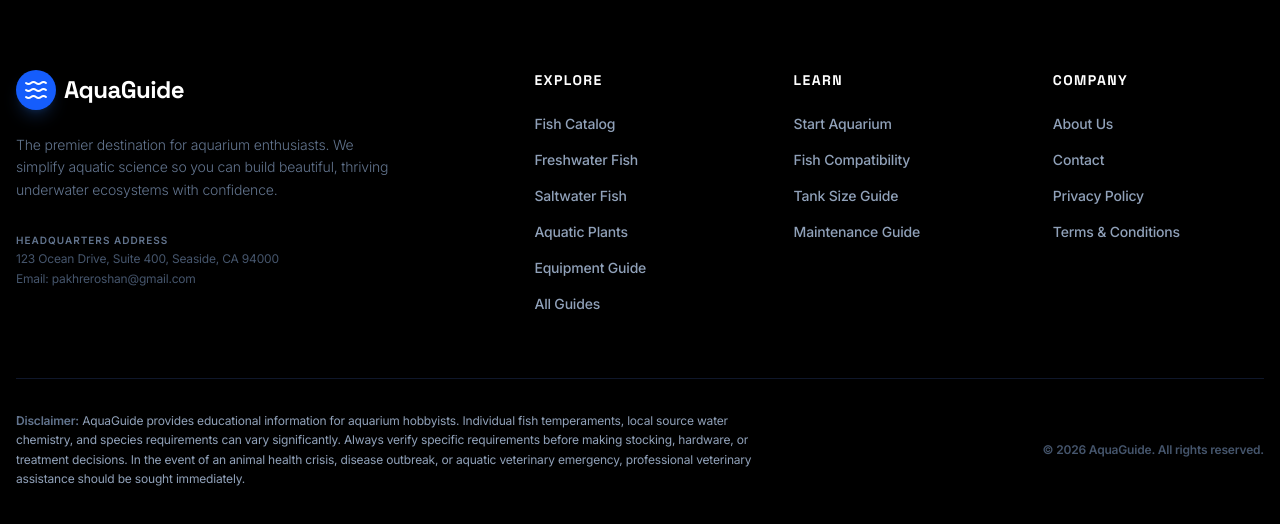
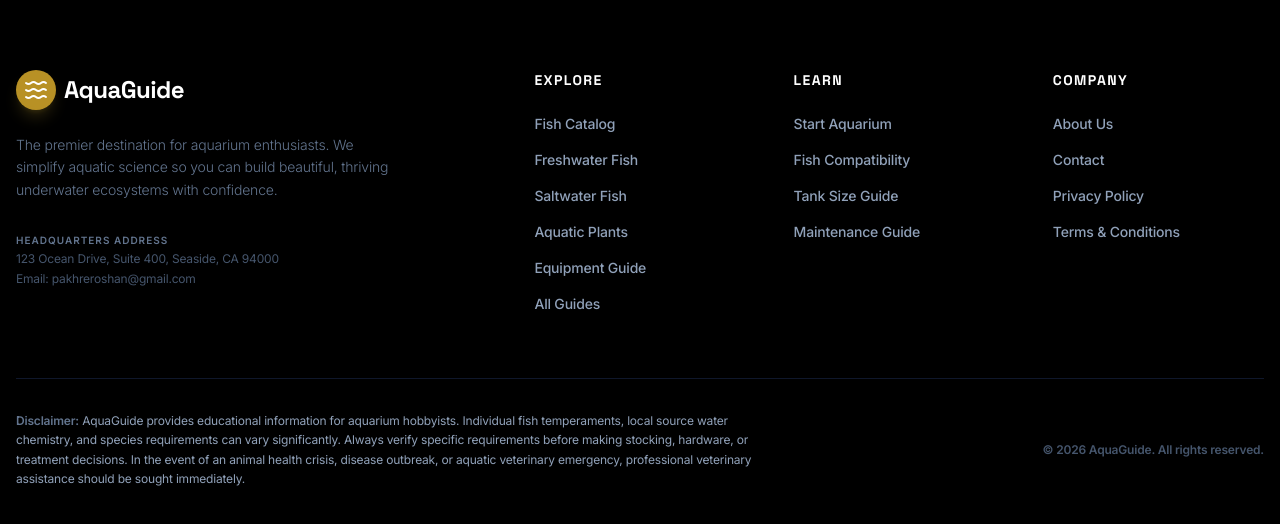
Before and after one commit to roshan773/AquaVersa, a Next.js app: page /food in a window 1280 px wide. Shown: the part 1348-1872 px from the top of the page. Built offline with nearby package versions, Linux system fonts and the light colour scheme; no server answers.

Commit message:
feat: add JourneySelector and StatsStrip components with global theme configuration

```diff
--- a/app/globals.css
+++ b/app/globals.css
@@ -32,43 +32,107 @@
   --radius-lg: var(--radius);
   --radius-xl: calc(var(--radius) + 4px);
 
-  /* Custom dark ambient colors */
-  --color-blue-955: #050b18;
-  --color-cyan-955: #030814;
-  --color-emerald-955: #020b08;
-  --color-amber-955: #0a0702;
+  /* Custom dark ambient gold colors */
+  --color-blue-955: #080602;
+  --color-cyan-955: #060401;
+  --color-emerald-955: #050401;
+  --color-amber-955: #080602;
   --color-rose-955: #0d0305;
+
+  /* Force standard color palettes to Gold/Amber luxury scheme */
+  --color-cyan-50: #fdfbf7;
+  --color-cyan-100: #faf3df;
+  --color-cyan-200: #f4e4b4;
+  --color-cyan-300: #eacb6e;
+  --color-cyan-400: #dfb23e;
+  --color-cyan-500: #d4af37;
+  --color-cyan-600: #b89125;
+  --color-cyan-700: #916f19;
+  --color-cyan-800: #6a4f10;
+  --color-cyan-900: #3f2d07;
+
+  --color-blue-50: #fdfbf7;
+  --color-blue-100: #faf3df;
+  --color-blue-200: #f4e4b4;
+  --color-blue-300: #eacb6e;
+  --color-blue-400: #dfb23e;
+  --color-blue-500: #d4af37;
+  --color-blue-600: #b89125;
+  --color-blue-700: #916f19;
+  --color-blue-850: #6a4f10;
+  --color-blue-900: #3f2d07;
+  --color-blue-955: #080602;
+
+  --color-emerald-50: #fdfbf7;
+  --color-emerald-100: #faf3df;
+  --color-emerald-200: #f4e4b4;
+  --color-emerald-300: #eacb6e;
+  --color-emerald-400: #dfb23e;
+  --color-emerald-500: #d4af37;
+  --color-emerald-600: #b89125;
+  --color-emerald-750: #916f19;
+  --color-emerald-955: #080602;
+
+  --color-teal-50: #fdfbf7;
+  --color-teal-100: #faf3df;
+  --color-teal-200: #f4e4b4;
+  --color-teal-300: #eacb6e;
+  --color-teal-400: #dfb23e;
+  --color-teal-500: #d4af37;
+  --color-teal-600: #b89125;
+  --color-teal-900: #3f2d07;
+
+  --color-sky-50: #fdfbf7;
+  --color-sky-100: #faf3df;
+  --color-sky-200: #f4e4b4;
+  --color-sky-300: #eacb6e;
+  --color-sky-400: #dfb23e;
+  --color-sky-500: #d4af37;
+  --color-sky-600: #b89125;
+  --color-sky-900: #3f2d07;
+
+  --color-amber-50: #fdfbf7;
+  --color-amber-100: #faf3df;
+  --color-amber-200: #f4e4b4;
+  --color-amber-300: #eacb6e;
+  --color-amber-400: #dfb23e;
+  --color-amber-500: #d4af37;
+  --color-amber-600: #b89125;
+  --color-amber-700: #916f19;
+  --color-amber-800: #6a4f10;
+  --color-amber-900: #3f2d07;
+  --color-amber-955: #080602;
 }
 
 @layer base {
   :root {
-    --background: 0 0% 0%;
+    --background: 45 10% 1%;
     --foreground: 0 0% 100%;
 
-    --card: 0 0% 4%;
+    --card: 45 10% 3%;
     --card-foreground: 0 0% 100%;
 
-    --popover: 0 0% 4%;
+    --popover: 45 10% 3%;
     --popover-foreground: 0 0% 100%;
 
-    --primary: 220 100% 50%;
+    --primary: 45 65% 52%;
     --primary-foreground: 0 0% 0%;
 
-    --secondary: 0 0% 85%;
-    --secondary-foreground: 0 0% 0%;
+    --secondary: 45 15% 12%;
+    --secondary-foreground: 0 0% 100%;
 
-    --muted: 0 0% 8%;
-    --muted-foreground: 0 0% 65%;
+    --muted: 45 10% 6%;
+    --muted-foreground: 45 10% 65%;
 
-    --accent: 0 0% 8%;
+    --accent: 45 15% 12%;
     --accent-foreground: 0 0% 100%;
 
     --destructive: 0 62.8% 30.6%;
     --destructive-foreground: 0 0% 100%;
 
-    --border: 0 0% 15%;
-    --input: 0 0% 15%;
-    --ring: 220 100% 50%;
+    --border: 45 15% 12%;
+    --input: 45 15% 12%;
+    --ring: 45 65% 52%;
 
     --radius: 1.25rem;
   }
@@ -124,30 +188,30 @@
 
 /* Glassmorphism premium styles */
 .glass {
-  background-color: rgba(8, 12, 24, 0.65);
+  background-color: rgba(8, 6, 2, 0.65);
   backdrop-filter: blur(12px);
-  border: 1px solid rgba(255, 255, 255, 0.08);
-  box-shadow: 0 8px 32px 0 rgba(0, 0, 0, 0.35);
+  border: 1px solid rgba(212, 175, 55, 0.12);
+  box-shadow: 0 8px 32px 0 rgba(0, 0, 0, 0.45);
 }
 
 .dark .glass {
-  background-color: rgba(8, 12, 24, 0.65);
+  background-color: rgba(8, 6, 2, 0.65);
   backdrop-filter: blur(12px);
-  border: 1px solid rgba(255, 255, 255, 0.08);
-  box-shadow: 0 8px 32px 0 rgba(0, 0, 0, 0.35);
+  border: 1px solid rgba(212, 175, 55, 0.12);
+  box-shadow: 0 8px 32px 0 rgba(0, 0, 0, 0.45);
 }
 
-/* Accent Blue utilities */
+/* Accent Gold utilities */
 .glow-blue {
-  box-shadow: 0 0 15px 3px rgba(59, 130, 246, 0.2);
+  box-shadow: 0 0 15px 3px rgba(212, 175, 55, 0.15);
 }
 
 .text-glow-blue {
-  text-shadow: 0 0 8px rgba(59, 130, 246, 0.5);
+  text-shadow: 0 0 8px rgba(212, 175, 55, 0.45);
 }
 
 .text-gradient-blue {
-  background: linear-gradient(135deg, #ffffff 40%, #3b82f6 85%, #1d4ed8 100%);
+  background: linear-gradient(135deg, #ffffff 40%, #d4af37 85%, #aa7c11 100%);
   -webkit-background-clip: text;
   -webkit-text-fill-color: transparent;
 }
@@ -182,9 +246,9 @@
   background: #000000;
 }
 ::-webkit-scrollbar-thumb {
-  background: #2563eb;
+  background: #aa7c11;
   border-radius: 3px;
 }
 ::-webkit-scrollbar-thumb:hover {
-  background: #3b82f6;
+  background: #d4af37;
 }
--- a/components/home/JourneySelector.tsx
+++ b/components/home/JourneySelector.tsx
@@ -2,15 +2,8 @@
 
 import React from 'react';
 import Link from 'next/link';
-import { ArrowRight, Compass, Settings, ShieldCheck, Sparkles } from 'lucide-react';
+import { ArrowRight, Compass, Settings, Sparkles } from 'lucide-react';
 import { motion } from 'framer-motion';
-
-const fadeInUp = {
-  initial: { opacity: 0, y: 25 },
-  whileInView: { opacity: 1, y: 0 },
-  viewport: { once: true },
-  transition: { duration: 0.6, ease: [0.16, 1, 0.3, 1] }
-};
 
 export default function JourneySelector() {
   const journeys = [
@@ -18,17 +11,17 @@ export default function JourneySelector() {
       title: 'Start Fresh',
       description: 'Follow our step-by-step setup guides to cycle and stabilize your first tank.',
       href: '/start-aquarium',
-      icon: <Sparkles className="w-5 h-5 text-emerald-450" />,
-      glowColor: 'from-emerald-500/10 to-transparent',
-      borderColor: 'group-hover:border-emerald-500/30',
-      tagColor: 'bg-emerald-500/10 text-emerald-450 border-emerald-500/20',
+      icon: <Sparkles className="w-5 h-5 text-amber-500" />,
+      glowColor: 'from-amber-500/10 to-transparent',
+      borderColor: 'group-hover:border-amber-500/30',
+      tagColor: 'bg-amber-500/10 text-amber-500 border-amber-500/20',
       actionText: 'Start Setup Guide'
     },
     {
       title: 'Advanced Gear',
       description: 'Browse biological filters, lighting systems, and essential tank equipment.',
       href: '/equipment',
-      icon: <Settings className="w-5 h-5 text-amber-500" />,
+      icon: <Settings className="w-5 h-5 text-amber-550" />,
       glowColor: 'from-amber-500/10 to-transparent',
       borderColor: 'group-hover:border-amber-500/30',
       tagColor: 'bg-amber-500/10 text-amber-500 border-amber-500/20',
@@ -38,10 +31,10 @@ export default function JourneySelector() {
       title: 'Ecosystem Balance',
       description: 'Check parameters and companion compatibility to plan your community tank.',
       href: '/compatibility',
-      icon: <Compass className="w-5 h-5 text-cyan-400" />,
-      glowColor: 'from-cyan-500/10 to-transparent',
-      borderColor: 'group-hover:border-cyan-500/30',
-      tagColor: 'bg-cyan-500/10 text-cyan-400 border-cyan-500/20',
+      icon: <Compass className="w-5 h-5 text-amber-500" />,
+      glowColor: 'from-amber-500/10 to-transparent',
+      borderColor: 'group-hover:border-amber-500/30',
+      tagColor: 'bg-amber-500/10 text-amber-500 border-amber-500/20',
       actionText: 'Planner Wizard'
     },
   ];
@@ -49,7 +42,7 @@ export default function JourneySelector() {
   return (
     <section className="py-20 bg-black text-white relative overflow-hidden">
       {/* Subtle ambient lighting */}
-      <div className="absolute inset-0 bg-[radial-gradient(ellipse_at_bottom,rgba(59,130,246,0.03),transparent_70%)] pointer-events-none" />
+      <div className="absolute inset-0 bg-[radial-gradient(ellipse_at_bottom,rgba(212,175,55,0.03),transparent_70%)] pointer-events-none" />
 
       <div className="container mx-auto px-4 max-w-5xl relative z-10">
 
--- a/components/home/StatsStrip.tsx
+++ b/components/home/StatsStrip.tsx
@@ -56,18 +56,18 @@ export default function StatsStrip() {
     {
       label: 'Fish Species',
       value: fish,
-      icon: <Fish className="w-6 h-6 text-cyan-400 group-hover:text-cyan-300" />,
-      bgGlow: 'from-cyan-500/10 to-transparent',
-      borderColor: 'group-hover:border-cyan-500/30',
-      iconBorder: 'border-cyan-500/10 group-hover:border-cyan-500/30'
+      icon: <Fish className="w-6 h-6 text-amber-500 group-hover:text-amber-400" />,
+      bgGlow: 'from-amber-500/10 to-transparent',
+      borderColor: 'group-hover:border-amber-500/30',
+      iconBorder: 'border-amber-500/10 group-hover:border-amber-500/30'
     },
     {
       label: 'Live Plants',
       value: plants,
-      icon: <Leaf className="w-6 h-6 text-emerald-450 group-hover:text-emerald-450" />,
-      bgGlow: 'from-emerald-500/10 to-transparent',
-      borderColor: 'group-hover:border-emerald-500/30',
-      iconBorder: 'border-emerald-500/10 group-hover:border-emerald-500/30'
+      icon: <Leaf className="w-6 h-6 text-amber-550 group-hover:text-amber-400" />,
+      bgGlow: 'from-amber-500/10 to-transparent',
+      borderColor: 'group-hover:border-amber-500/30',
+      iconBorder: 'border-amber-500/10 group-hover:border-amber-500/30'
     },
     {
       label: 'Equipment Guides',
@@ -82,8 +82,8 @@ export default function StatsStrip() {
   return (
     <section className="w-full bg-[#000000] border-y border-slate-900 py-12 relative overflow-hidden">
       {/* Soft background ambient blurs */}
-      <div className="absolute top-1/2 left-1/3 -translate-y-1/2 w-[350px] h-[350px] bg-cyan-955/20 rounded-full blur-[80px] pointer-events-none" />
-      <div className="absolute top-1/2 right-1/4 -translate-y-1/2 w-[300px] h-[300px] bg-emerald-955/20 rounded-full blur-[80px] pointer-events-none" />
+      <div className="absolute top-1/2 left-1/3 -translate-y-1/2 w-[350px] h-[350px] bg-amber-955/20 rounded-full blur-[80px] pointer-events-none" />
+      <div className="absolute top-1/2 right-1/4 -translate-y-1/2 w-[300px] h-[300px] bg-amber-955/20 rounded-full blur-[80px] pointer-events-none" />
 
       <div className="container mx-auto px-4 max-w-5xl relative z-10">
         <div className="grid grid-cols-1 md:grid-cols-3 gap-6">
```
